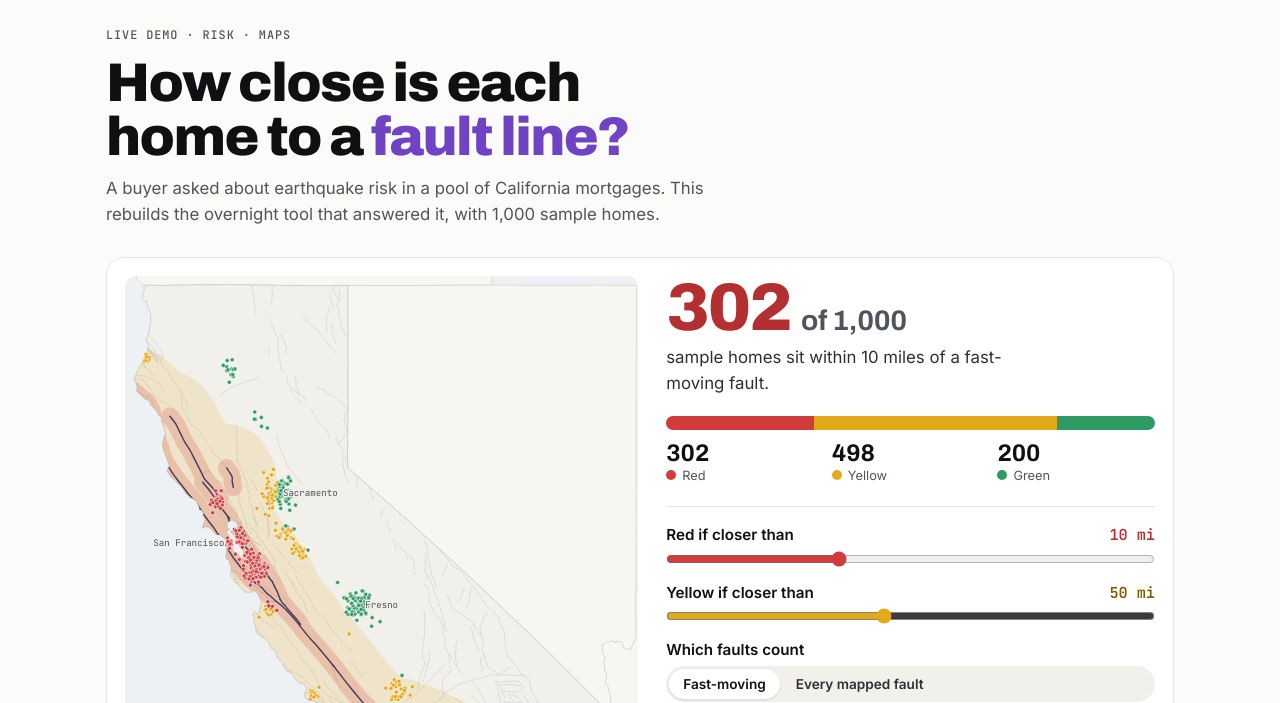
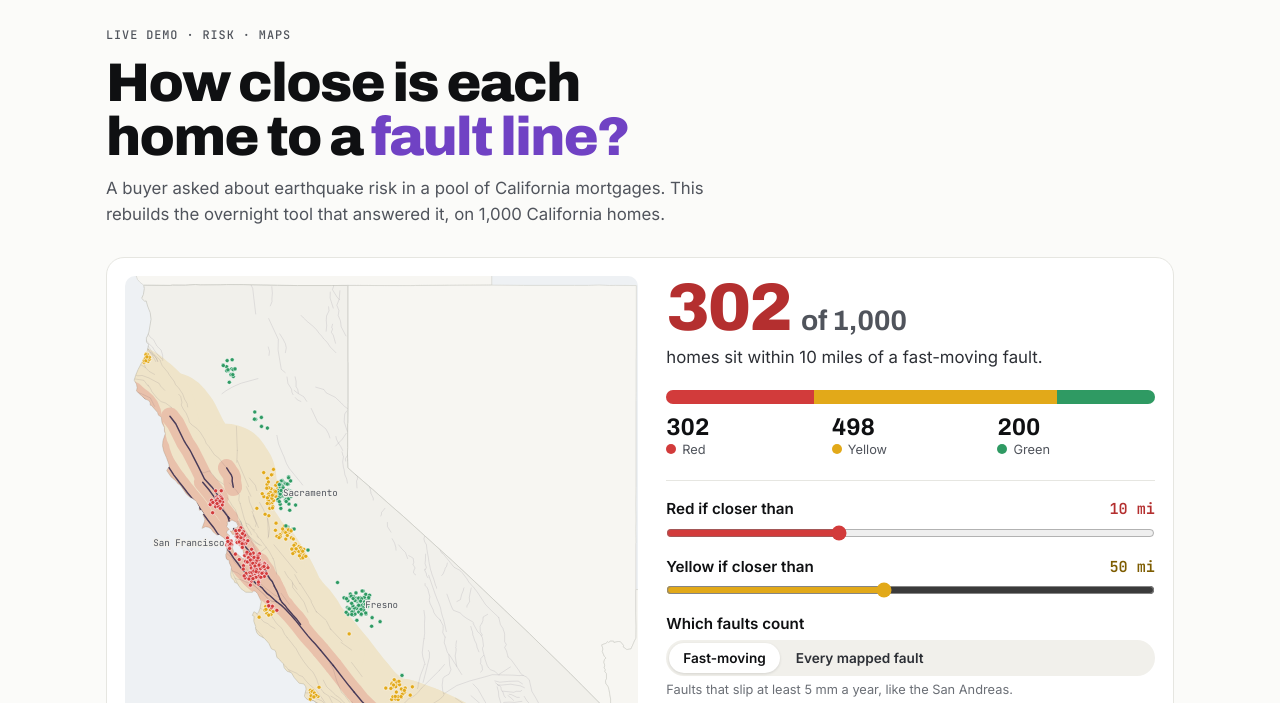
Before and after one commit to nickgcamp/nickgcamp.github.io, a plain HTML site: page demos/earthquake.html in a window 1280 px wide. Shown: the part 78-781 px from the top of the page. Drawn offline with Linux system fonts and the light colour scheme.

Commit message:
Earthquake demo: drop sample label from intro and headline stat
Co-Authored-By: Claude Opus 5.5 <noreply@anthropic.com>

```diff
--- a/demos/earthquake.html
+++ b/demos/earthquake.html
@@ -170,12 +170,12 @@ input[type=range] { width: 100%; margin: 0; }
   <header class="eq-intro">
     <span class="eyebrow">Live demo · Risk · Maps</span>
     <h1>How close is each home to a <em>fault line?</em></h1>
-    <p>A buyer asked about earthquake risk in a pool of California mortgages. This rebuilds the overnight tool that answered it, with 1,000 sample homes.</p>
+    <p>A buyer asked about earthquake risk in a pool of California mortgages. This rebuilds the overnight tool that answered it, on 1,000 California homes.</p>
   </header>
 
   <section class="panel" aria-label="Earthquake risk map">
     <div class="map-wrap">
-      <svg id="map" role="img" aria-labelledby="map-title"><title id="map-title">Map of California with fault lines and 1,000 sample homes colored red, yellow or green by distance to the nearest fault</title></svg>
+      <svg id="map" role="img" aria-labelledby="map-title"><title id="map-title">Map of California with fault lines and 1,000 homes colored red, yellow or green by distance to the nearest fault</title></svg>
       <p class="map-caption">Think of each fault like a storm on weather radar. The red band is the part you'd keep an eye on.</p>
       <p class="map-note">Tap any dot to follow that home below.</p>
     </div>
@@ -358,7 +358,7 @@ input[type=range] { width: 100%; margin: 0; }
     const n = { red: 0, yellow: 0, green: 0 };
     homes.forEach((h, k) => { const c = rate(h[key][0]); n[c]++; dots[k].setAttribute('fill', COLORS[c]); });
     $('big').innerHTML = fmt(n.red) + ' <small>of 1,000</small>';
-    $('sub').textContent = `sample homes sit within ${S.red} miles of ${key === 'fast' ? 'a fast-moving fault' : 'a mapped fault'}.`;
+    $('sub').textContent = `homes sit within ${S.red} miles of ${key === 'fast' ? 'a fast-moving fault' : 'a mapped fault'}.`;
     const tot = homes.length;
     $('bar-r').style.flexBasis = (n.red / tot * 100) + '%';
     $('bar-y').style.flexBasis = (n.yellow / tot * 100) + '%';
```
